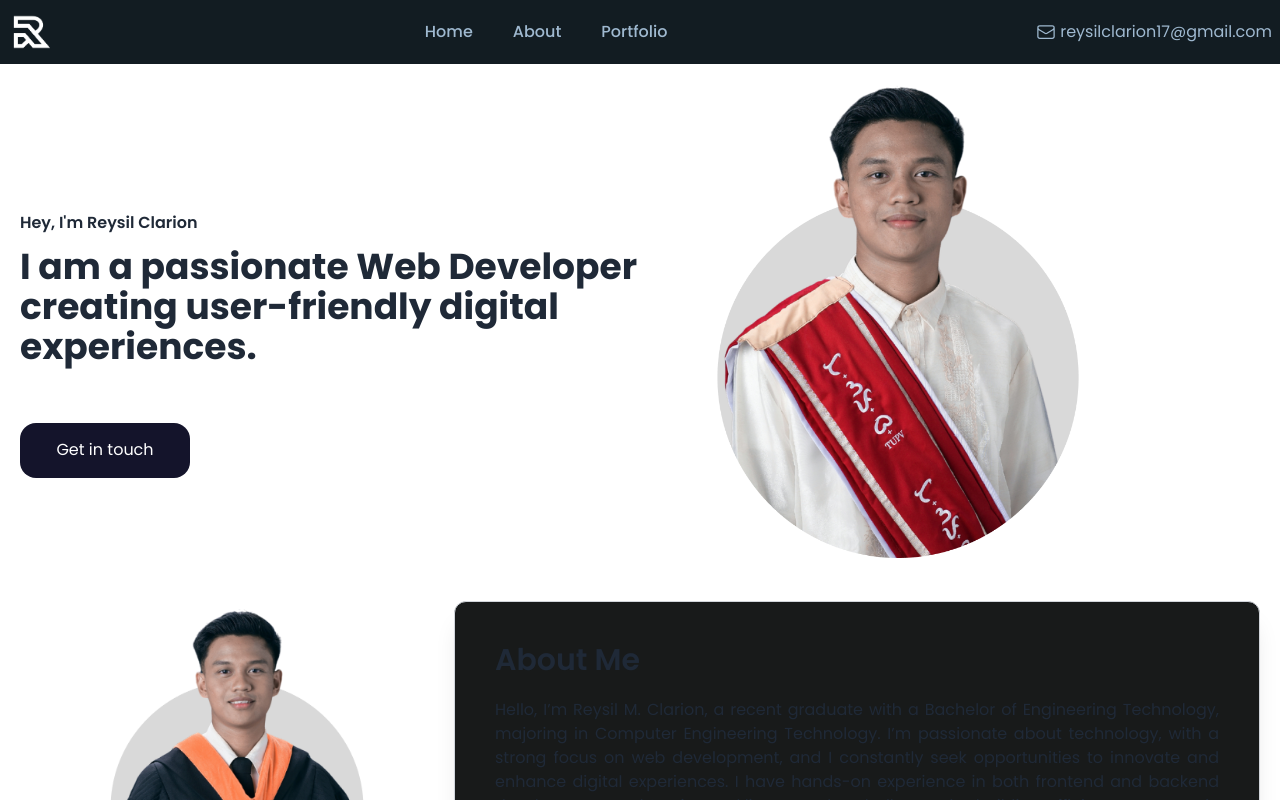
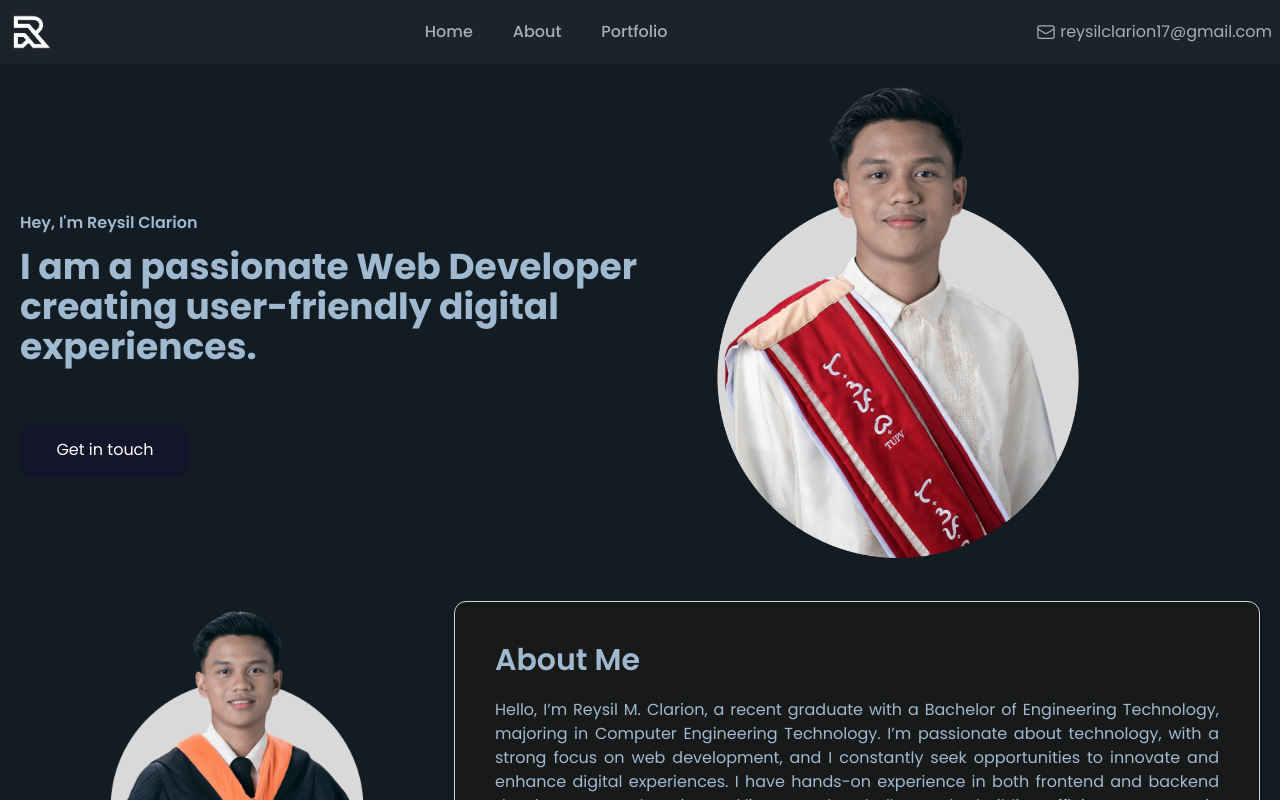
Before and after one commit to RCLQD/My-Portfolio, a React (Vite) app: page / in a window 1280 px wide. Shown: the top 800 px of the page. Built offline with nearby package versions, Linux system fonts and the light colour scheme; some icons are missing.

Commit message:
Sixth Commit

```diff
--- a/src/App.jsx
+++ b/src/App.jsx
@@ -36,7 +36,7 @@ export default function App() {
     <Router>
       {/* Navbar */}
       <Navbar onScrollTo={scrollToSection} isNavbarVisible={isNavbarVisible} />
-
+    <div data-theme="sunset">
       {/* Main Content */}
       <div ref={homeRef}>
         <Home />
@@ -47,9 +47,9 @@ export default function App() {
       <div ref={portfolioRef}>
         <Portfolio />
       </div>
-
       {/* Footer */}
       <Footer />
+    </div>
     </Router>
   );
 }
--- a/src/components/navbar.jsx
+++ b/src/components/navbar.jsx
@@ -4,7 +4,7 @@ import Logo from "../assets/LOGO1.png";
 const Navbar = ({ onScrollTo, isNavbarVisible }) => {
   return (
     <nav
-      data-theme="sunset"
+      data-theme="dark"
       className={`flex justify-between p-2 fixed top-0 w-full z-10 transition-transform duration-300 ${ isNavbarVisible ? "translate-y-0" : "-translate-y-full" }`}
     >
       <span className="flex items-center gap-1">
--- a/src/pages/about.jsx
+++ b/src/pages/about.jsx
@@ -1,4 +1,6 @@
 import PIC2 from "../assets/PIC-2.png"
+import Resume from "../assets/Reysil Clarion Resume.pdf";
+import CL from "../assets/Reysil Clarion Cover Letter.pdf";
 import Aos from "aos"
 import 'aos/dist/aos.css';
 import { useEffect } from "react";
@@ -76,13 +78,13 @@ export default function About() {
                         <div className="flex">
                             <div className="w-[50%]">
                                 <h1 className="font-medium">Resume:</h1>
-                                <a href="../assets/Reysil Clarion Resume.pdf" download="Reysil Clarion Resume.pdf" className="text-[12px] text-blue-500">
+                                <a href={Resume} download className="text-[12px] text-blue-500">
                                     Reysil Clarion Resume.pdf
                                 </a>
                             </div>
                             <div className="w-[50%]">
                                 <h2 className="font-medium">Cover Letter:</h2>
-                                <a href="../assets/Reysil Clarion Cover Letter.pdf" download="Reysil Clarion Cover Letter.pdf" className="text-[12px] text-blue-500">
+                                <a href={CL} download className="text-[12px] text-blue-500">
                                     Reysil Clarion Cover Letter.pdf
                                 </a>
                             </div>
--- a/tailwind.config.js
+++ b/tailwind.config.js
@@ -11,9 +11,7 @@ export default {
       },
     },
   },
-  plugins: [
-    require('daisyui'),
-  ],
+  plugins: [require('daisyui'),],
   daisyui: {
     themes: ["light", "dark", "black", "sunset"],
   },
```
